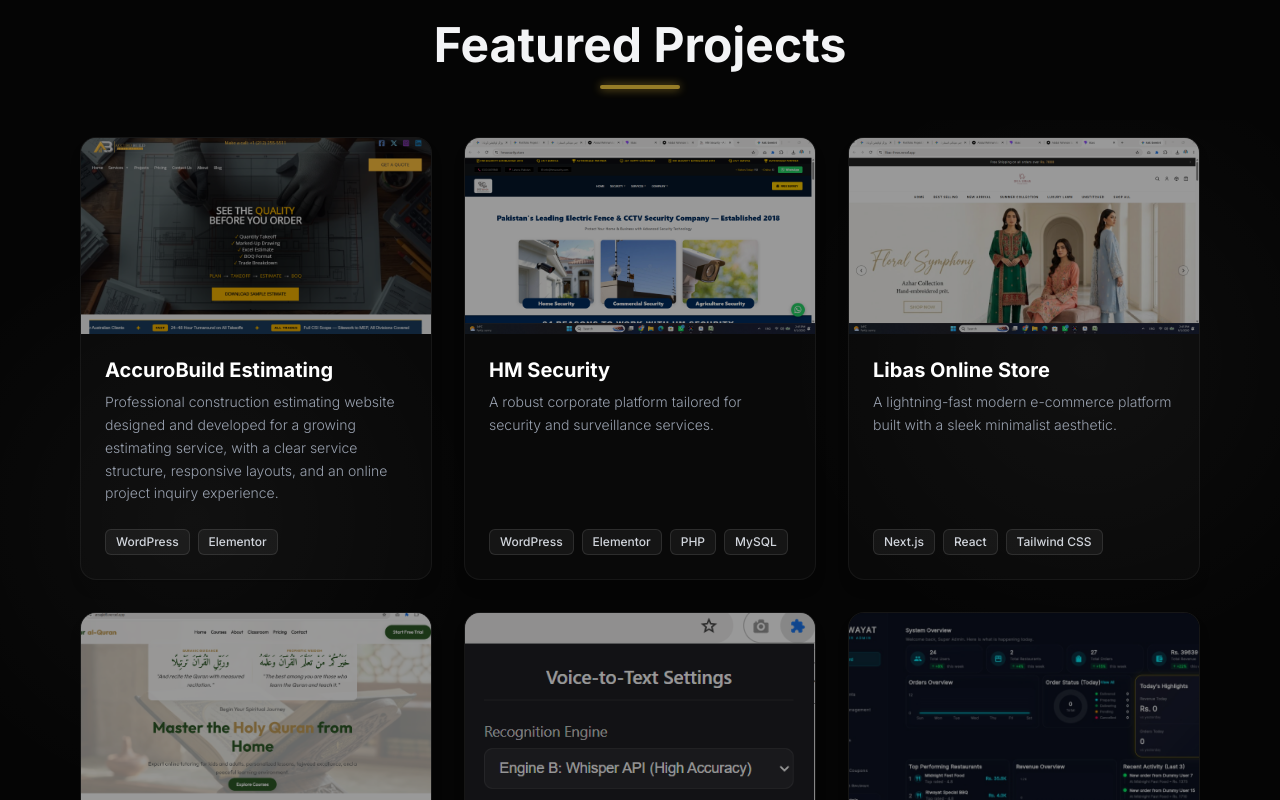
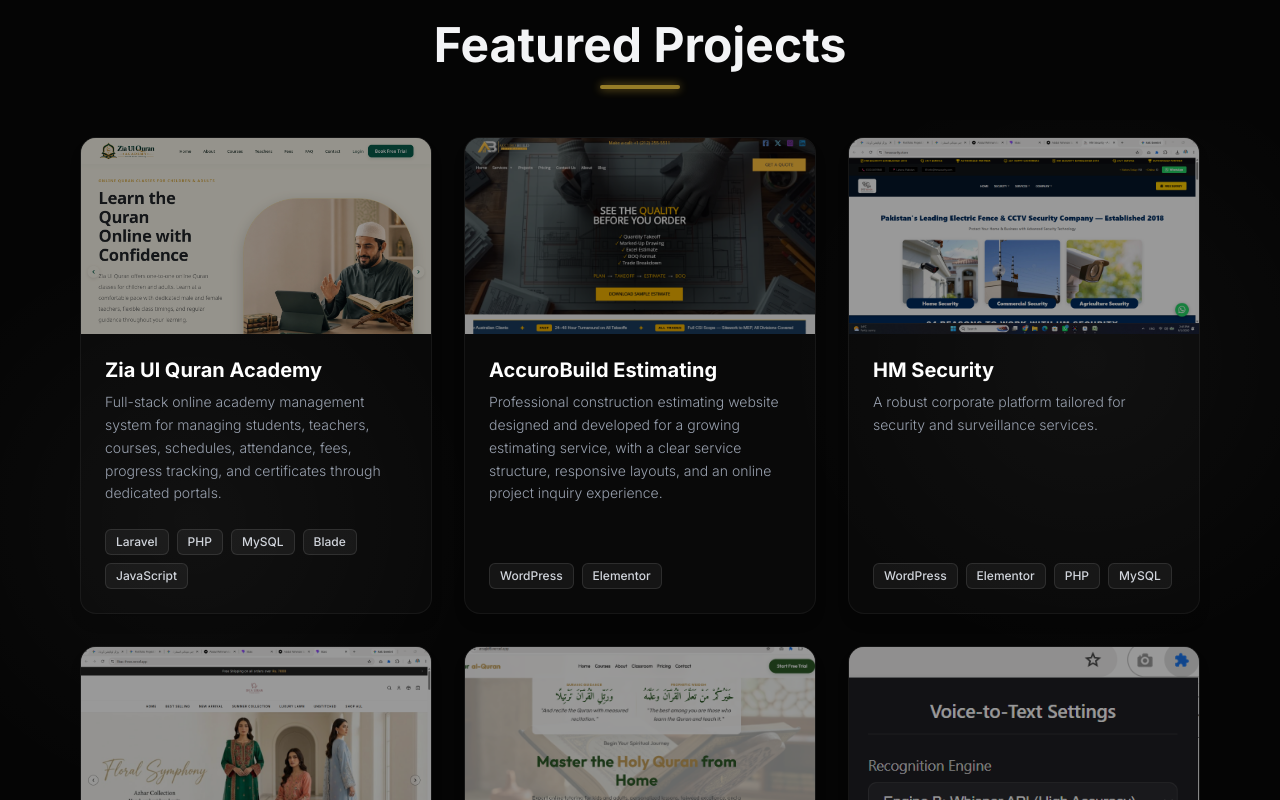
Before and after one commit to arsajid6/portfolioarsajid, a Next.js app: page / in a window 1280 px wide. Shown: the part 2280-3080 px from the top of the page. Built offline with nearby package versions, Linux system fonts and the light colour scheme.

Commit message:
Added Zia Ul Quran Academy Management System as 10th portfolio project

```diff
--- a/src/components/Projects.tsx
+++ b/src/components/Projects.tsx
@@ -22,6 +22,18 @@ type Project = {
 };
 
 const projectsData: Project[] = [
+  {
+    id: "zia-ul-quran",
+    title: "Zia Ul Quran Academy",
+    description: "Full-stack online academy management system for managing students, teachers, courses, schedules, attendance, fees, progress tracking, and certificates through dedicated portals.",
+    tags: ["Laravel", "PHP", "MySQL", "Blade", "JavaScript"],
+    image: "/projects/ziaulquran.png",
+    link: "https://ziaulquranacademy.online/",
+    caseStudy: {
+      overview: "Zia Ul Quran is an online Quran academy platform combining a public-facing learning website with a structured academy management system. The platform is designed to organize students, teachers, courses, class schedules, attendance, fees, learning resources, progress, and certificates.",
+      solution: "Designed and developed a web-based academy management platform with role-based access, dedicated dashboards, course and fee management, scheduling, attendance tracking, progress reporting, certificate workflows, learning resources, and automated system processes."
+    }
+  },
   {
     id: "accurobuild-estimating",
     title: "AccuroBuild Estimating",
```
Also changed, not shown: public/projects/ziaulquran.png (added).
